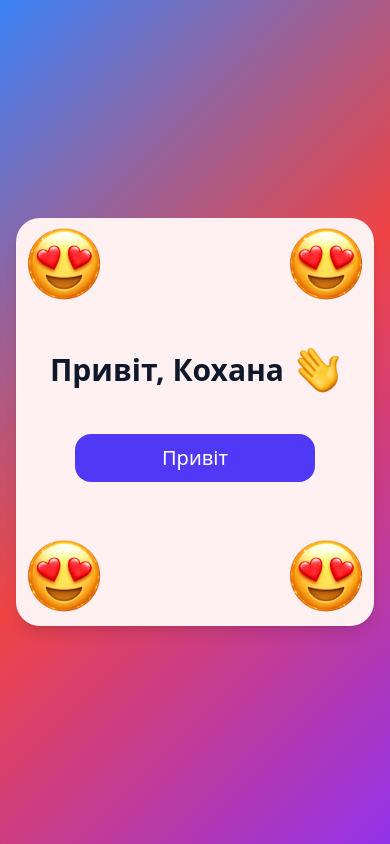
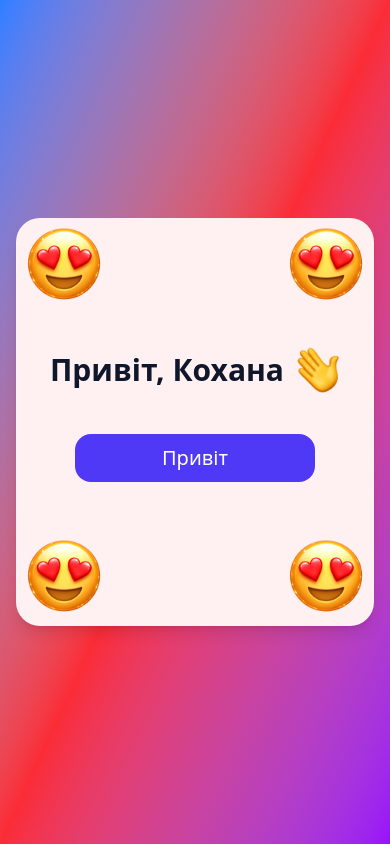
Before and after one commit to maxsimys555/Valentine, a Next.js app: page / in a window 390 px wide. Built offline with nearby package versions, Linux system fonts and the light colour scheme.

Commit message:
ver.6 for mobile finish

```diff
--- a/src/app/globals.css
+++ b/src/app/globals.css
@@ -17,12 +17,6 @@ body {
   height: 100%;
 }
 
-html {
-  background: linear-gradient(135deg, #3b82f6 0%, #ef4444 50%, #9333ea 100%);
-  background-repeat: no-repeat;
-  background-attachment: scroll;
-}
-
 *,
 *::before,
 *::after {
@@ -30,8 +24,7 @@ html {
 }
 
 body {
-  margin: 0;
-  background-color: transparent;
+  background-color: var(--background);
   color: var(--foreground);
   font-family: system-ui, -apple-system, Segoe UI, Roboto, Arial, sans-serif;
   overflow-x: hidden;
--- a/src/app/layout.tsx
+++ b/src/app/layout.tsx
@@ -20,7 +20,7 @@ export default function RootLayout({
 }>) {
   return (
     <html lang="en">
-      <body className="min-h-screen bg-transparent">
+      <body className="min-h-screen bg-linear-to-br from-blue-500 via-red-500 to-purple-600">
         <ReduxProvider>
           <Suspense fallback={null}>
             <NameBootstrapper />
```
